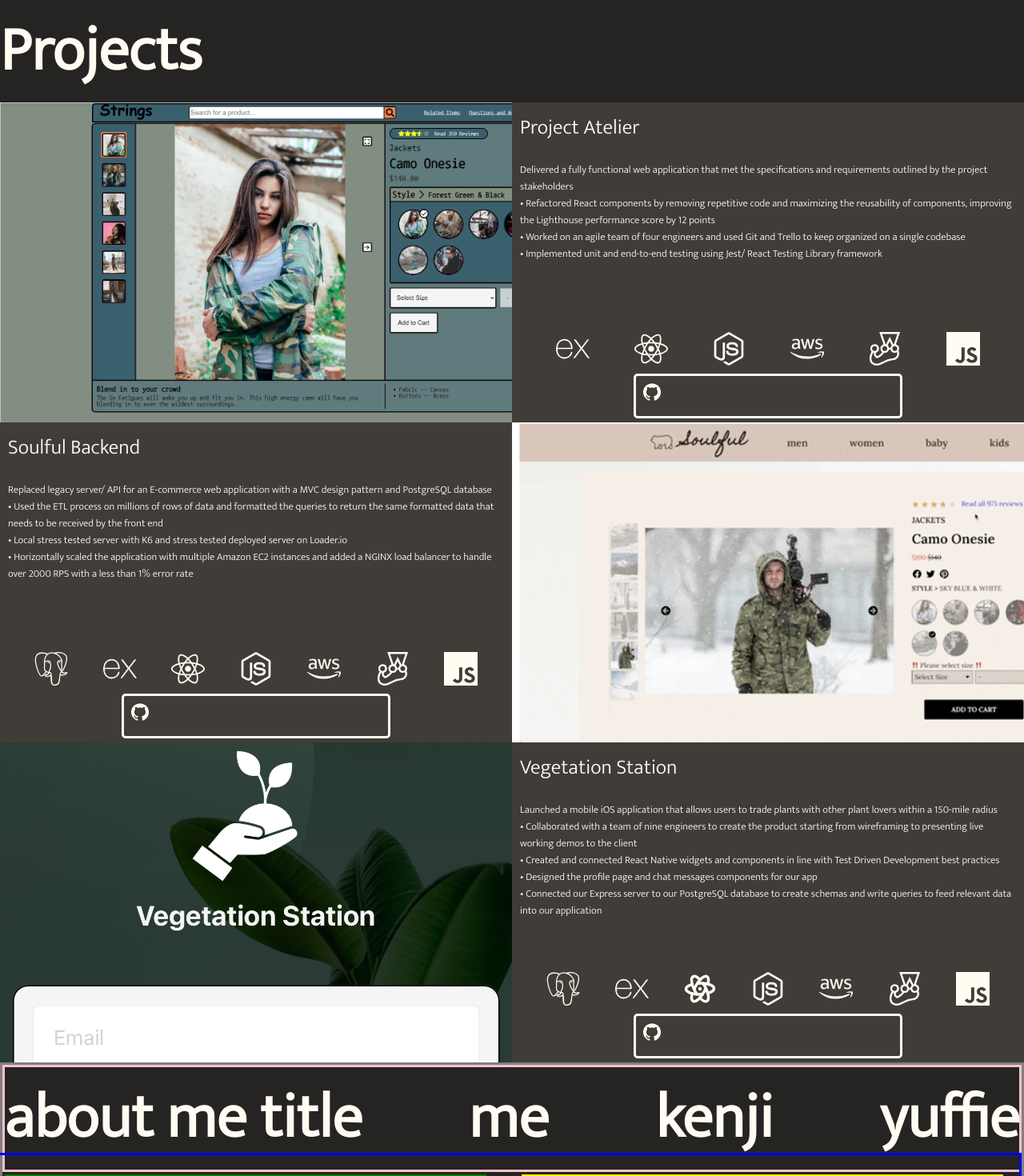
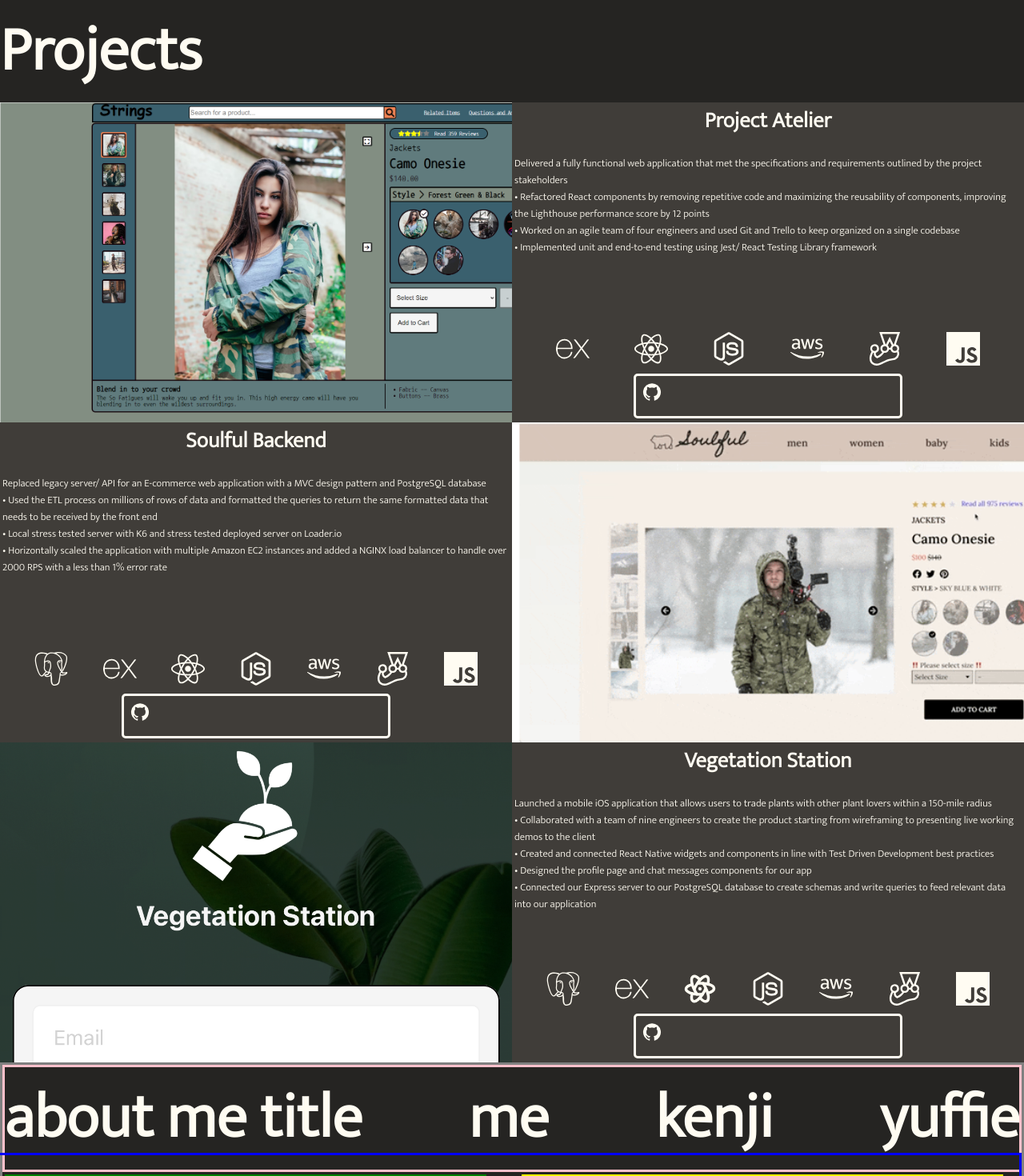
Before and after one commit to mrdooby/portfolio, a React (Create React App) app: page / in a window 1280 px wide. Shown: the part 800-2270 px from the top of the page at 80% size. Built offline with nearby package versions, Linux system fonts and the light colour scheme; grey boxes are pictures that could not be loaded.

Commit message:
feat: home and projects are good across platforms

```diff
--- a/package.json
+++ b/package.json
@@ -12,6 +12,7 @@
     "@testing-library/react": "^13.3.0",
     "@testing-library/user-event": "^13.5.0",
     "embla-carousel-react": "^7.0.1",
+    "jquery": "^3.6.1",
     "materialui-grid": "^1.0.0",
     "react": "^18.2.0",
     "react-dom": "^18.2.0",
--- a/src/components/Projects.jsx
+++ b/src/components/Projects.jsx
@@ -1,4 +1,4 @@
-import React from 'react';
+import React, { useState, useEffect } from 'react';
 import styled from 'styled-components';
 import Grid from '@mui/material/Grid';
 import { projectData } from '../data/ProjectsData.js';
@@ -9,31 +9,37 @@ import { FaReact, FaNodeJs, FaAws } from 'react-icons/fa';
 import { SiExpress, SiJest, SiJavascript, SiPostgresql } from 'react-icons/si';
 import { TbBrandReactNative } from 'react-icons/tb';
 import { IconContext } from "react-icons";
+import $ from 'jquery';
 
 const Projects = () => {
+  const [windowWidth, setWindowWidth] = useState(0)
+  let width = $(window).width()
+
+  useEffect(() => {
+    window.addEventListener('resize', setWindowWidth(width));
+  }, [width])
 
   return (
     <ProjectsContainer>
+      {console.log(Boolean(windowWidth >= 900))}
       <ProjectsTitle>Projects</ProjectsTitle>
       <Grid container spacing={0} position='relative'
-      marginBottom='auto' height={{md: '100%'}}
-      direction='row' overflow='auto'
+      marginBottom='auto' direction='row'
       >
         <Grid container direction='row' height='50%' width='100%%'>
-          <Grid item md={6} position='relative'>
+          <Grid item md={6} position='relative' xs={12} sm={12}>
             <ProjectsPhoto image={projectData[0].img}>
               <ColorsBox>
                 Color Palette
                 {['#3A606E','#607B7D','#828E82','#EF8354'].map((hex) => {
-                  console.log(hex);
-                  return <ColorScheme color={hex}/>
+                    return <ColorScheme key={hex} color={hex}/>
                 })}
               </ColorsBox>
             </ProjectsPhoto>
           </Grid>
-          <Grid container item md={6} direction='row'>
-            <ProjectsText>
-              <Text><TextTitle>{projectData[0].title}</TextTitle><br/>{projectData[0].info}</Text>
+          <Grid item md={6} direction='row' xs={12} sm={12}>
+            <ProjectsText xs={12} sm={12}>
+              <TextTitle>{projectData[0].title}</TextTitle><br/><Text>{projectData[0].info}</Text>
               <Icons>
                 <IconContext.Provider value={{size: 42}}>
                   <SiExpress/><FaReact/><FaNodeJs/><FaAws/><SiJest/><SiJavascript/>
@@ -43,10 +49,11 @@ const Projects = () => {
             </ProjectsText>
           </Grid>
         </Grid>
+        {Boolean(windowWidth >= 900) ?
           <Grid container direction='row' height='50%' width='100%%'>
-          <Grid item md={6}>
-          <ProjectsText>
-            <Text><TextTitle>{projectData[1].title}</TextTitle><br/>{projectData[1].info}</Text>
+            <Grid item md={6} xs={12} sm={12}>
+            <ProjectsText xs={12} sm={12} md={6}>
+              <TextTitle>{projectData[1].title}</TextTitle><br/><Text>{projectData[1].info}</Text>
               <Icons>
                   <IconContext.Provider value={{size: 42}}>
                     <SiPostgresql/><SiExpress/><FaReact/><FaNodeJs/><FaAws/><SiJest/><SiJavascript/>
@@ -55,33 +62,55 @@ const Projects = () => {
               <GithubButton onClick={(e) => {window.open(`${projectData[0].repo}`)}}><GitStyle/></GithubButton>
             </ProjectsText>
             </Grid>
-          <Grid item md={6} position='relative'>
+            <Grid item md={6} position='relative' xs={12} sm={12} md={6}>
               <ProjectsPhoto image={projectData[1].img}>
                 <ColorsBox>
                     Color Palette
                     {['#D6CCC2','#EDEDE9','#D5BDAF','#F5EBE0','#807D7D'].map((hex) => {
-                    console.log(hex);
+                      return <ColorScheme key={hex} color={hex}/>
+                    })}
+                  </ColorsBox>
+              </ProjectsPhoto>
+            </Grid>
+          </Grid> :
+          <Grid container direction='row' height='50%' width='100%%'>
+            <Grid item md={6} position='relative' xs={12} sm={12}>
+              <ProjectsPhoto image={projectData[1].img}>
+                <ColorsBox>
+                  Color Palette
+                  {['#D6CCC2','#EDEDE9','#D5BDAF','#F5EBE0','#807D7D'].map((hex) => {
+                    return <ColorScheme key={hex} color={hex}/>
+                  })}
+                </ColorsBox>
+              </ProjectsPhoto>
+              <Grid item md={6} xs={12} sm={12}>
+                <ProjectsText xs={12} sm={12}>
+                  <TextTitle>{projectData[1].title}</TextTitle><br/><Text>{projectData[1].info}</Text>
+                  <Icons>
+                      <IconContext.Provider value={{size: 42}}>
+                        <SiPostgresql/><SiExpress/><FaReact/><FaNodeJs/><FaAws/><SiJest/><SiJavascript/>
+                      </IconContext.Provider>
+                  </Icons>
+                  <GithubButton onClick={(e) => {window.open(`${projectData[0].repo}`)}}><GitStyle/></GithubButton>
+                </ProjectsText>
+              </Grid>
+            </Grid>
+         </Grid>
+      }
+        <Grid container direction='row' height='50%' width='100%%'>
+        <Grid item md={6} position='relative' xs={12} sm={12}>
+            <ProjectsPhoto image={projectData[2].img}>
+              <ColorsBox>
+                  Color Palette
+                  {['#606C38','#283618','#FEFAE0','#DDA15E', '#BC6C25'].map((hex) => {
                     return <ColorScheme color={hex}/>
                   })}
                 </ColorsBox>
             </ProjectsPhoto>
           </Grid>
-        </Grid>
-        <Grid container direction='row' height='50%' width='100%%'>
-        <Grid item md={6} position='relative'>
-            <ProjectsPhoto image={projectData[2].img}>
-              <ColorsBox>
-                  Color Palette
-                  {['#606C38','#283618','#FEFAE0','#DDA15E', '#BC6C25'].map((hex) => {
-                    console.log(hex);
-                    return <ColorScheme color={hex}/>
-                  })}
-                </ColorsBox>
-            </ProjectsPhoto>
-          </Grid>
-          <Grid item md={6}>
-          <ProjectsText>
-            <Text><TextTitle>{projectData[2].title}</TextTitle><br/>{projectData[2].info}</Text>
+          <Grid item md={6} xs={12} sm={12}>
+          <ProjectsText xs={12} sm={12}>
+            <TextTitle>{projectData[2].title}</TextTitle><br/><Text>{projectData[2].info}</Text>
             <Icons>
                 <IconContext.Provider value={{size: 42}}>
                   <SiPostgresql/><SiExpress/><TbBrandReactNative/><FaNodeJs/><FaAws/><SiJest/><SiJavascript/>
@@ -133,8 +162,11 @@ const ProjectsText = styled.div`
 `;
 
 const Text = styled.div`
-  padding: 10px;
+  margin-bottom: auto;
   white-space: break-spaces;
+  font-size: max(1em, 12px);
+  padding-left: 3px;
+  padding-right: 3px;
 `;
 const GithubButton = styled.div`
   border: solid white;
@@ -181,6 +213,8 @@ const Icons = styled.div`
 const TextTitle = styled.div`
   font-size: 2vw;
   margin-bottom: 0;
+  font-size: calc(8px + 1.5vw);
+  font-weight: bold;
 `;
 // #fffcf2 floral white,
 //    pop out, headers and titles
```
Also changed, not shown: 1 other file (tests, documents, lock files or other folders). Lines whose indentation alone changed are shown as unchanged.
